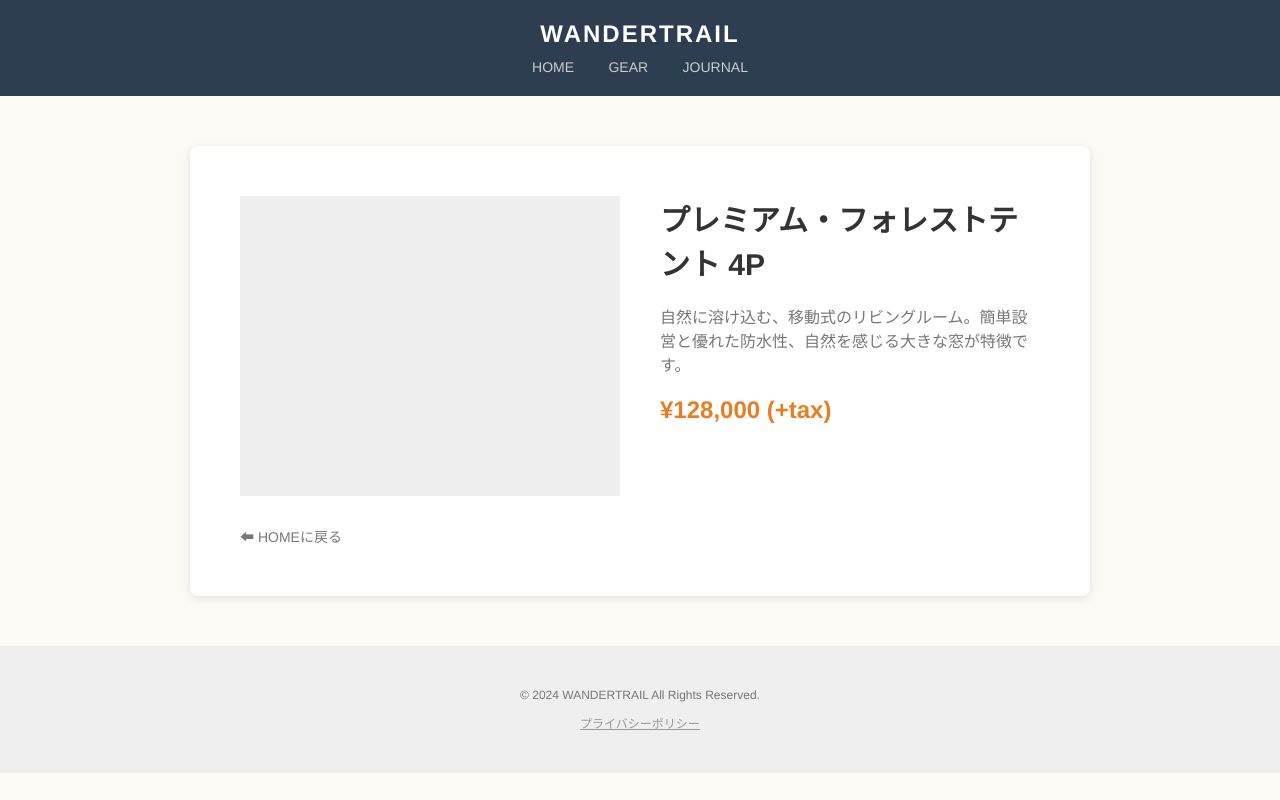
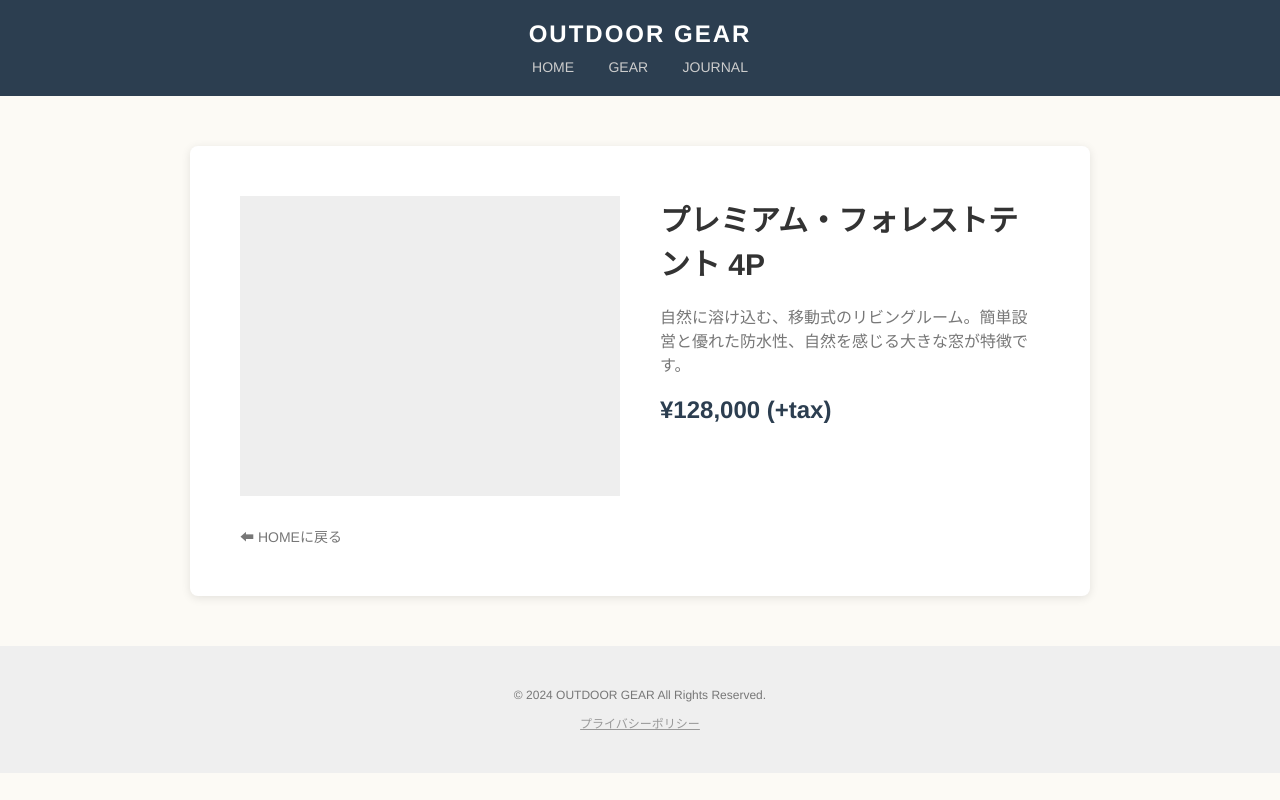
Before and after one commit to ktomota/consent-banner-test, a plain HTML site: page page2.html in a window 1280 px wide. Drawn offline with Linux system fonts and the light colour scheme.

Commit message:
Update page2.html

```diff
--- a/page2.html
+++ b/page2.html
@@ -3,30 +3,30 @@
 <head>
     <meta charset="UTF-8">
     <meta name="viewport" content="width=device-width, initial-scale=1.0">
-    <title>プレミアム・フォレストテント 4P - WANDERTRAIL</title>
+    <title>プレミアム・フォレストテント 4P - OUTDOOR GEAR</title>
 
     <style>
-        /* トップページと同じスタイルを適用 */
         body { font-family: 'Helvetica Neue', Arial, sans-serif; margin: 0; color: #333; background-color: #fcfaf5; }
         header { background-color: #2c3e50; color: white; padding: 20px; text-align: center; }
         header h1 { margin: 0; font-size: 24px; letter-spacing: 2px; }
         header nav { margin-top: 10px; }
         header nav a { color: #ccc; text-decoration: none; margin: 0 15px; font-size: 14px; }
+        header nav a:hover { color: white; }
         .main-content { max-width: 800px; margin: 50px auto; padding: 0 20px; background-color: white; border-radius: 8px; box-shadow: 0 2px 10px rgba(0,0,0,0.1); padding: 50px; }
         .product-detail { display: flex; gap: 40px; }
-        .product-image { flex: 1; height: 300px; background-color: #eee; } /* プレースホルダー */
+        .product-image { flex: 1; height: 300px; background-color: #eee; }
         .product-info { flex: 1; }
         .product-info h2 { margin: 0; font-size: 30px; }
         .product-info p { color: #777; font-size: 16px; margin: 20px 0; }
-        .product-info .price { font-size: 24px; font-weight: bold; color: #e67e22; }
+        .product-info .price { font-size: 24px; font-weight: bold; color: #2c3e50; }
         .back-link { display: block; margin-top: 30px; color: #777; text-decoration: none; font-size: 14px; }
         footer { background-color: #efefef; color: #777; text-align: center; padding: 30px; font-size: 12px; margin-top: 50px; }
     </style>
-  <script src="https://cdn.c360a.salesforce.com/beacon/c360a/7c39ec42-bd53-412b-8744-de9c213eecd6/scripts/c360a.min.js?wtcp_id=1NDKZ000000kCGw4AM"></script>
+    <script src="https://cdn.c360a.salesforce.com/beacon/c360a/7c39ec42-bd53-412b-8744-de9c213eecd6/scripts/c360a.min.js?wtcp_id=1NDKZ000000kCGw4AM"></script>
 </head>
 <body>
     <header>
-        <h1>WANDERTRAIL</h1>
+        <h1>OUTDOOR GEAR</h1>
         <nav>
             <a href="index.html">HOME</a>
             <a href="#">GEAR</a>
@@ -36,7 +36,8 @@
 
     <div class="main-content">
         <div class="product-detail">
-            <div class="product-image"></div> <div class="product-info">
+            <div class="product-image"></div>
+            <div class="product-info">
                 <h2>プレミアム・フォレストテント 4P</h2>
                 <p>自然に溶け込む、移動式のリビングルーム。簡単設営と優れた防水性、自然を感じる大きな窓が特徴です。</p>
                 <p class="price">¥128,000 (+tax)</p>
@@ -47,7 +48,7 @@
     </div>
 
     <footer>
-        <p>© 2024 WANDERTRAIL All Rights Reserved.</p>
+        <p>© 2024 OUTDOOR GEAR All Rights Reserved.</p>
         <p><a href="#" style="color: #999;">プライバシーポリシー</a></p>
     </footer>
 </body>
```
